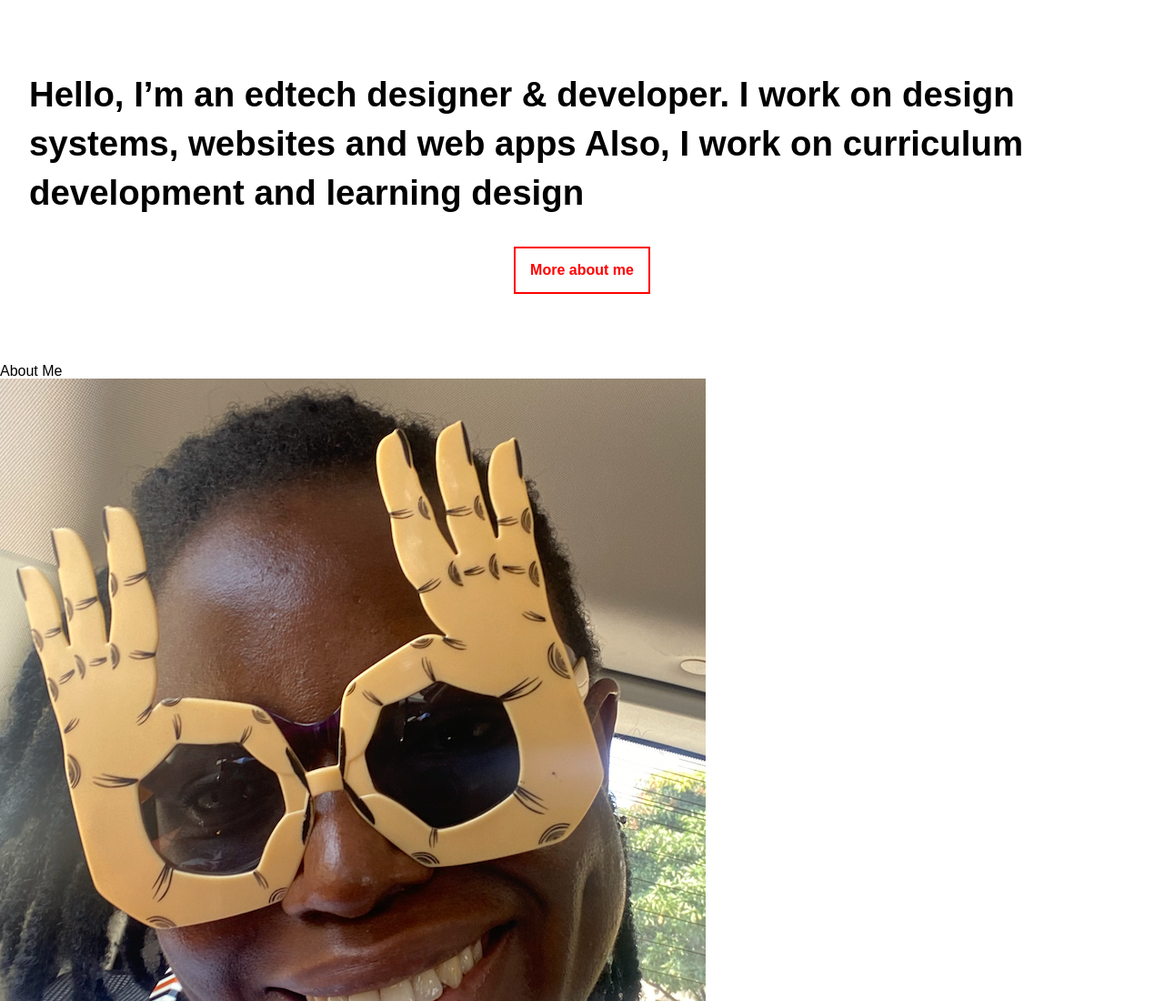
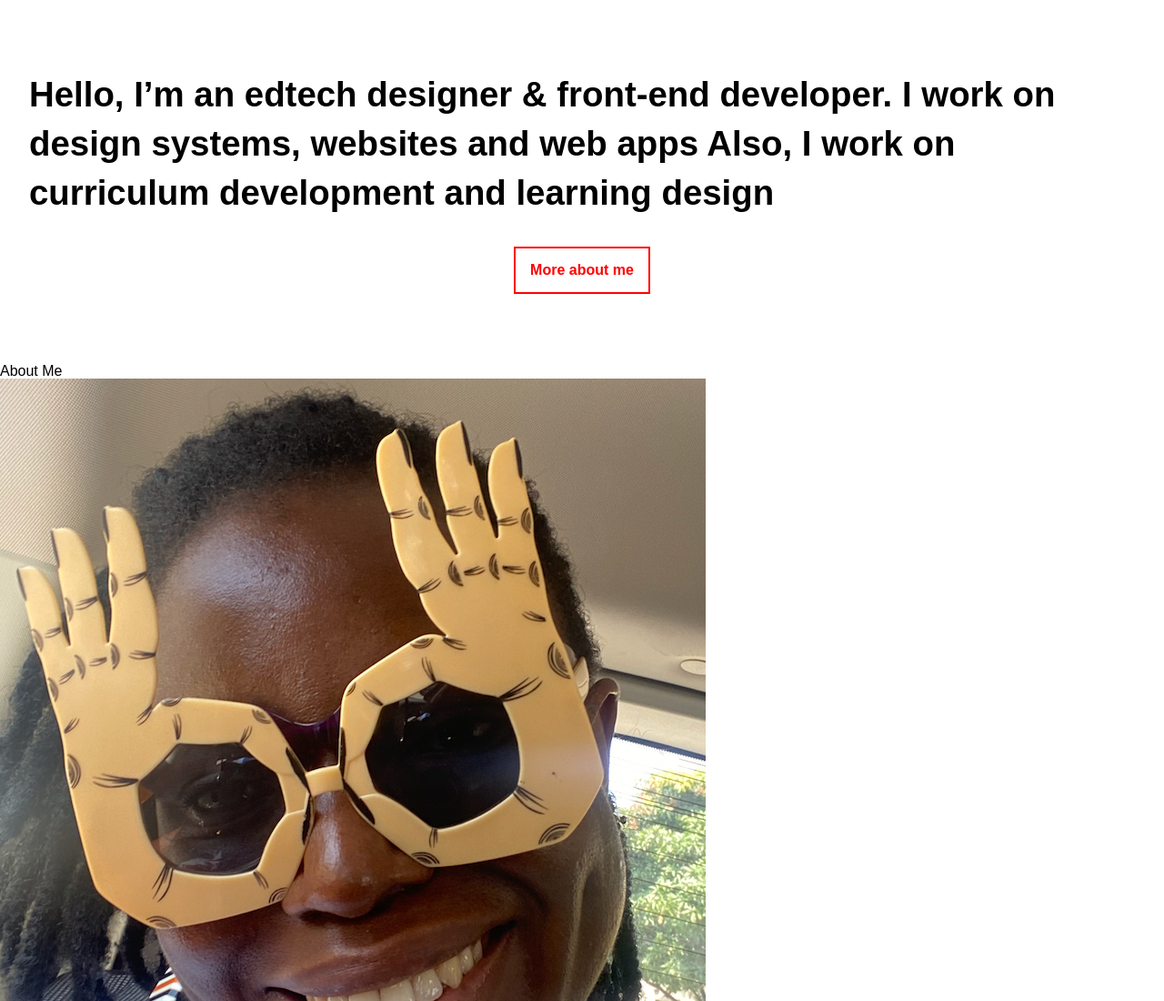
Before and after one commit to engymanee/engymanee.github.io, a plain HTML site: page index.html in a window 1280 px wide. Shown: the top 1100 px of the page at 91% size. Drawn offline with Linux system fonts and the light colour scheme.

Commit message:
updated the header

```diff
--- a/index.html
+++ b/index.html
@@ -6,7 +6,7 @@
 <link rel="stylesheet" href="style.css">
 <body>
     <header>
-        <h1>Hello, I’m an edtech designer & developer.
+        <h1>Hello, I’m an edtech designer & front-end developer.
             I work on design systems, websites and web apps
             Also, I work on <span>curriculum development and learning design</span> </h1>
             <a href="Learn More" class="button">More about me</a>
```
